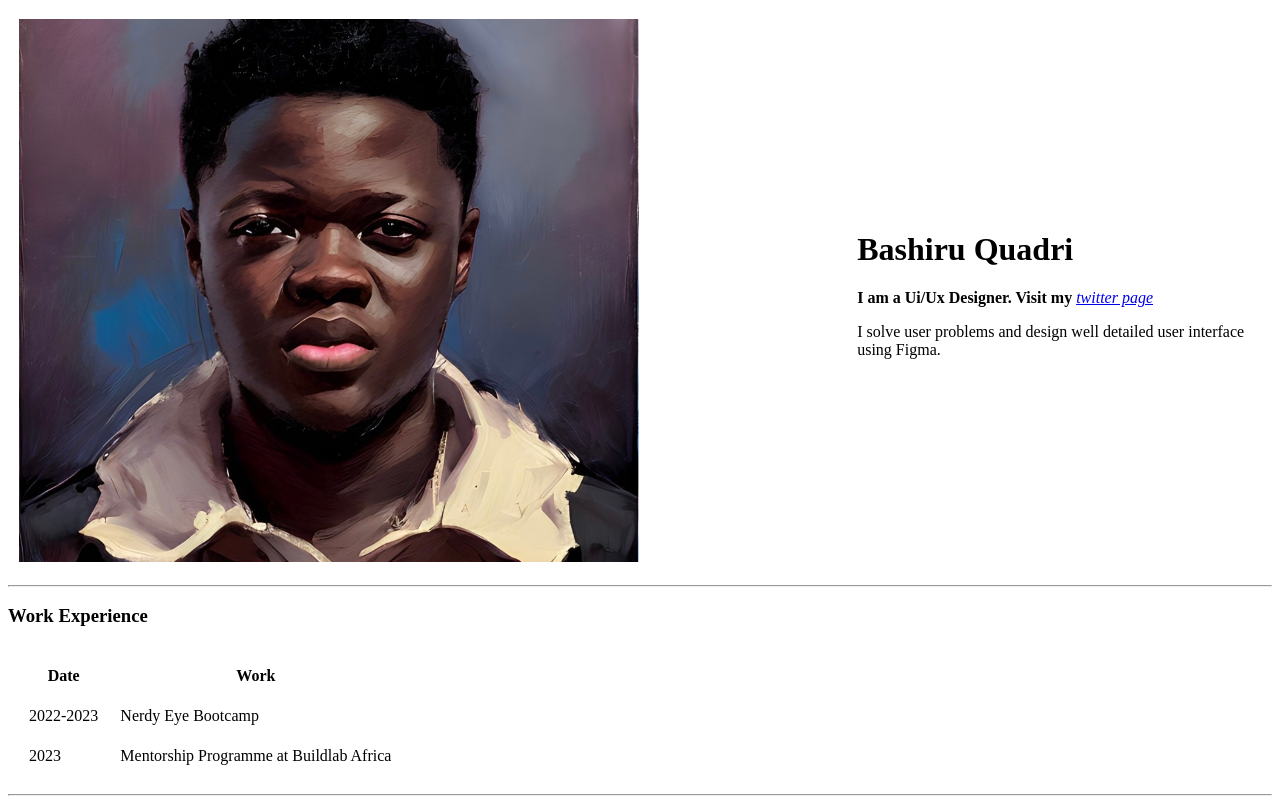
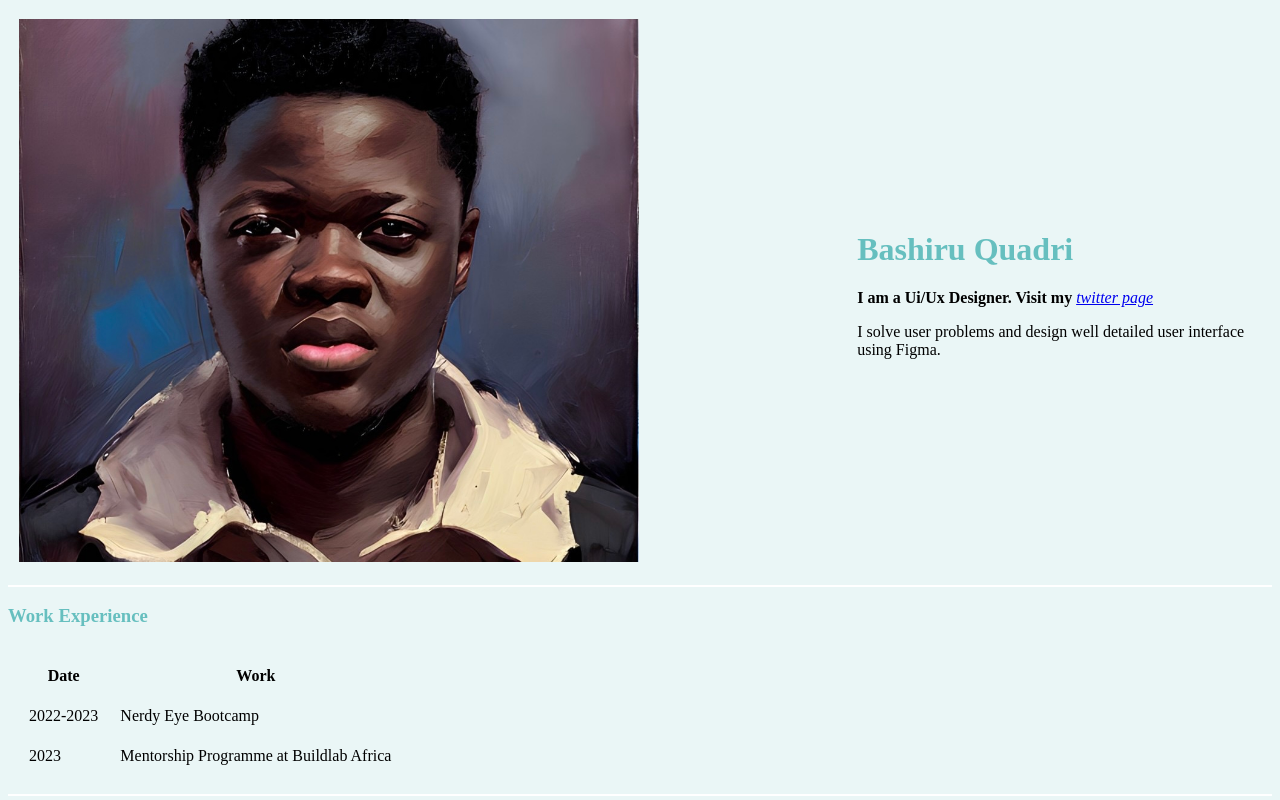
Before and after one commit to ayo-mi-de/Quadri-Portfolio, a plain HTML site: page index.html in a window 1280 px wide. Shown: the top 800 px of the page. Drawn offline with Linux system fonts and the light colour scheme.

Commit message:
version 2
1st colored version

```diff
--- a/index.html
+++ b/index.html
@@ -5,6 +5,10 @@
     <meta http-equiv="X-UA-Compatible" content="IE=edge" />
     <meta name="viewport" content="width=device-width, initial-scale=1.0" />
     <title>My Personal website</title>
+    <link rel="stylesheet" href="styles.css">
+    <style type="text/css">
+
+    </style>
   </head>
   <body>
     <table cellspacing="10">
--- /dev/null
+++ b/styles.css
@@ -0,0 +1,15 @@
+body {
+  background-color: #eaf6f6 !important;
+}
+
+hr {
+  background-color: white;
+  border: none;
+  height: 2px;
+}
+h1 {
+  color: #66bfbf;
+}
+h3 {
+  color: #66bfbf;
+}
```
Also changed, not shown: contact.html (+2 -2 lines).
